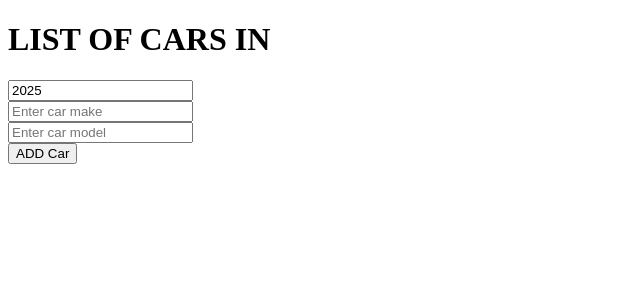
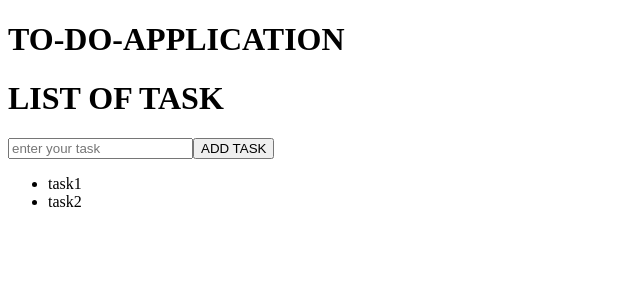
Before and after one commit to Sivasai1810/01-react, a React (Vite) app: page / in a window 1280 px wide. Shown: the top 300 px of the page, without its empty margins (0-640 px from the left). Built offline with nearby package versions, Linux system fonts and the light colour scheme.

Commit message:
created  to do application

```diff
--- a/src/main.jsx
+++ b/src/main.jsx
@@ -1,20 +1,11 @@
 import { StrictMode } from 'react'
 import { createRoot } from 'react-dom/client'
-// import Usestates from './usestate.jsx'
-//import Updateobject from "./updateobject.jsx"
-// import Changefr from "./onchange.jsx"
-// import Colorpicker from './colorpicker.jsx'
-//import Updatearray from './updatearray.jsx'
+import Todoapp from "./todoapp.jsx"
 import  "./index.css"
-import Updateobjectarray from "./updatearrayobject"
+
 createRoot(document.getElementById('root')).render(
   <StrictMode>
-  {/* <Usestates />, */}
-  {/* <Changefr /> */}
-  {/* <Colorpicker /> */}
-  {/* <Updateobject /> */}
-{/* <Updatearray /> */}
-<Updateobjectarray />
+<Todoapp />
   </StrictMode>
 
   )
--- /dev/null
+++ b/src/todoapp.jsx
@@ -0,0 +1,33 @@
+import { useState } from "react";
+
+
+function todoapp(){
+    const [todo,setTodo]=useState(["task1","task2"])
+    const [newtask,setNewTask]=useState("")
+
+function handleInputChange(event){
+setNewTask(event.target.value)
+}
+function handleAddEvent(){
+  if(newtask.trim()!==""){
+    setTodo(t=>[...t,newtask])
+    setNewTask("")
+  }
+}
+
+return(
+ <div>
+  <h1>TO-DO-APPLICATION</h1>
+  <div>
+    <h1> LIST OF TASK</h1>
+    <input type="text" placeholder="enter your task" id="taskinput" onChange={handleInputChange}/>
+    <button onClick={handleAddEvent}>ADD TASK</button>
+  </div>
+  <ul>
+    {todo.map((element,index)=><li key={index}>{element}</li>)}
+  </ul>
+ </div>
+
+)
+}
+export  default todoapp
```
